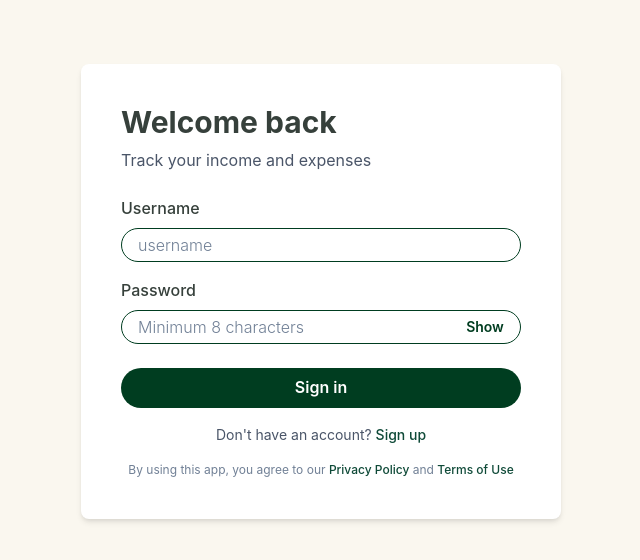
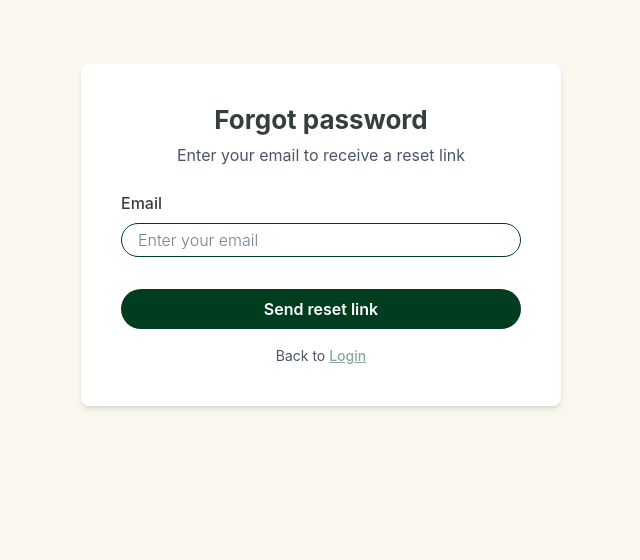
Before and after one commit to lichihung/personal-finance-tracker, a React app in the folder frontend/: page /forgot-password in a window 1280 px wide. Before the commit this address led to /login. Shown: the top 560 px of the page, without its empty margins (319-959 px from the left). Built offline with nearby package versions, Linux system fonts and the light colour scheme; no server answers; the HTML template or start-up script is replaced by a standard one; a web font is replaced by a local one.

Commit message:
forgot password page

```diff
--- a/frontend/src/App.jsx
+++ b/frontend/src/App.jsx
@@ -9,6 +9,7 @@ import ProtectedRoute from "./auth/ProtectedRoute.jsx"
 import PrivacyPolicy from "./pages/PrivacyPolicy.jsx"
 import Terms from "./pages/Terms.jsx"
 import ResetPassword from "./pages/ResetPassword.jsx"
+import ForgotPassword from "./pages/ForgotPassword.jsx"
 
 export default function App() {
   return (
@@ -18,6 +19,7 @@ export default function App() {
         <Route path="/privacy" element={<PrivacyPolicy />} />
         <Route path="/terms" element={<Terms />} />
         <Route path="/reset-password" element={<ResetPassword />} />
+        <Route path="/forgot-password" element={<ForgotPassword />} />
 
         <Route element={<ProtectedRoute />}>
           <Route element={<AppLayout />}>
--- a/frontend/src/components/auth/AuthCard.jsx
+++ b/frontend/src/components/auth/AuthCard.jsx
@@ -8,8 +8,9 @@ export default function AuthCard({ title, subtitle, children}) {
         bg="white"
         p={10}
         borderRadius="lg"
+        textAlign="center"
         boxShadow="md">
-            <Heading size="lg">{title}</Heading>
+            <Heading fontSize="26px">{title}</Heading>
 
             {subtitle ? (
                 <Text mt={2} color="gray.600">
--- /dev/null
+++ b/frontend/src/pages/ForgotPassword.jsx
@@ -0,0 +1,105 @@
+import { useState } from "react"
+import { Box, Button, Container, Input, Link, Text, VStack } from "@chakra-ui/react"
+import { Link as RouterLink } from "react-router-dom"
+
+import AuthCard from "../components/auth/AuthCard"
+import FormField from "../components/ui/FormField"
+
+const BASE_URL =
+  import.meta.env.VITE_API_BASE_URL || "http://127.0.0.1:8000/api"
+
+export default function ForgotPassword() {
+  const [email, setEmail] = useState("")
+  const [error, setError] = useState("")
+  const [success, setSuccess] = useState("")
+  const [loading, setLoading] = useState(false)
+
+  const handleSubmit = async (e) => {
+    e.preventDefault()
+    setError("")
+    setSuccess("")
+
+    if (!email) {
+      setError("Email is required.")
+      return
+    }
+
+    try {
+      setLoading(true)
+
+      const res = await fetch(`${BASE_URL}/auth/forgot-password/`, {
+        method: "POST",
+        headers: { "Content-Type": "application/json" },
+        body: JSON.stringify({ email }),
+      })
+
+      const data = await res.json()
+
+      if (!res.ok) {
+        throw new Error(data?.detail || "Something went wrong.")
+      }
+
+      setSuccess(
+        "If an account with that email exists, a reset link has been sent."
+      )
+    } catch (err) {
+      setError(err.message || "Unable to send reset email.")
+    } finally {
+      setLoading(false)
+    }
+  }
+
+  return (
+    <Box minH="100vh" bg="cream.50">
+      <Container maxW="container.sm" py={16}>
+        <Box display="flex" justifyContent="center">
+          <AuthCard
+            title="Forgot password"
+            subtitle="Enter your email to receive a reset link"
+          >
+            <Box as="form" onSubmit={handleSubmit}>
+              <VStack spacing={4} align="stretch">
+                <FormField label="Email">
+                  <Input
+                    placeholder="Enter your email"
+                    value={email}
+                    onChange={(e) => setEmail(e.target.value)}
+                  />
+                </FormField>
+
+                {error && (
+                  <Text color="red.500" fontSize="sm">
+                    {error}
+                  </Text>
+                )}
+
+                {success && (
+                  <Text color="green.600" fontSize="sm">
+                    {success}
+                  </Text>
+                )}
+
+                <Button
+                  type="submit"
+                  colorScheme="teal"
+                  isLoading={loading}
+                  w="full"
+                  mt={4}
+                >
+                  Send reset link
+                </Button>
+
+                <Text fontSize="sm" color="gray.600" textAlign="center">
+                  Back to{" "}
+                  <Link as={RouterLink} to="/login" color="brand.700" textDecoration="underline" _hover={{color: "brand.800", textDecoration: "underline"}}>
+                    Login
+                  </Link>
+                </Text>
+              </VStack>
+            </Box>
+          </AuthCard>
+        </Box>
+      </Container>
+    </Box>
+  )
+}
--- a/frontend/src/pages/Login.jsx
+++ b/frontend/src/pages/Login.jsx
@@ -100,6 +100,20 @@ export default function Login() {
                   </InputGroup>
                 </FormField>
 
+                {mode === "login" ? (
+                  <Text fontSize="sm" textAlign="right">
+                    <Link
+                      as={RouterLink}
+                      to="/forgot-password"
+                      color="brand.700"
+                      textDecoration="underline"
+                      _hover={{ color: "brand.800", textDecoration: "underline" }}
+                    >
+                      Forgot password?
+                    </Link>
+                  </Text>
+                ) : null}
+
                 {mode === "register" ? (
                   <FormField label="Confirm Password" error={errors.confirmPassword?.message}>
                     <InputGroup>
@@ -127,7 +141,7 @@ export default function Login() {
                 ) : null}
 
                 <Button
-                  mt={2}
+                  mt={4}
                   colorScheme="teal"
                   type="submit"
                   isLoading={isSubmitting}
@@ -139,23 +153,23 @@ export default function Login() {
                   {mode === "login" ? (
                     <>
                     Don't have an account?{" "}
-                    <Link color="brand.800" _hover={{color: "brand.700", textDecoration: "underline"}} onClick={() => setMode("register")}>Sign up</Link>
+                    <Link color="brand.700" textDecoration="underline" _hover={{color: "brand.800", textDecoration: "underline"}} onClick={() => setMode("register")}>Sign up</Link>
                     </>
                   ) : (
                     <>
                     Already have an account?{" "}
-                    <Link color="brand.800" _hover={{color: "brand.700", textDecoration: "underline"}} onClick={() => setMode("login")}>Sign in</Link>
+                    <Link color="brand.700" textDecoration="underline" _hover={{color: "brand.800", textDecoration: "underline"}} onClick={() => setMode("login")}>Sign in</Link>
                     </>
                   )}
                 </Text>
 
                 <Text fontSize="xs" color="gray.500" textAlign="center" mt={0}>
                   By using this app, you agree to our{" "}
-                  <Link as={RouterLink} to="/privacy" color="brand.800" _hover={{color: "brand.700", textDecoration: "underline"}}>
+                  <Link as={RouterLink} to="/privacy" color="brand.800" textDecoration="underline" _hover={{color: "brand.700", textDecoration: "underline"}}>
                     Privacy Policy
                   </Link>{" "}
                   and{" "}
-                  <Link as={RouterLink} to="/terms" color="brand.800" _hover={{color: "brand.700", textDecoration: "underline"}}>
+                  <Link as={RouterLink} to="/terms" color="brand.800" textDecoration="underline" _hover={{color: "brand.700", textDecoration: "underline"}}>
                     Terms of Use
                   </Link>
                 </Text>
--- a/frontend/src/pages/ResetPassword.jsx
+++ b/frontend/src/pages/ResetPassword.jsx
@@ -160,7 +160,7 @@ export default function ResetPassword() {
                 ) : null}
 
                 <Button
-                  mt={2}
+                  mt={4}
                   colorScheme="teal"
                   type="submit"
                   isLoading={isSubmitting}
@@ -171,12 +171,7 @@ export default function ResetPassword() {
 
                 <Text fontSize="sm" color="gray.600" textAlign="center">
                   Back to{" "}
-                  <Link
-                    as={RouterLink}
-                    to="/login"
-                    color="brand.800"
-                    _hover={{ color: "brand.700", textDecoration: "underline" }}
-                  >
+                  <Link as={RouterLink} to="/login" color="brand.700" textDecoration="underline" _hover={{ color: "brand.800", textDecoration: "underline" }}>
                     Login
                   </Link>
                 </Text>
```
